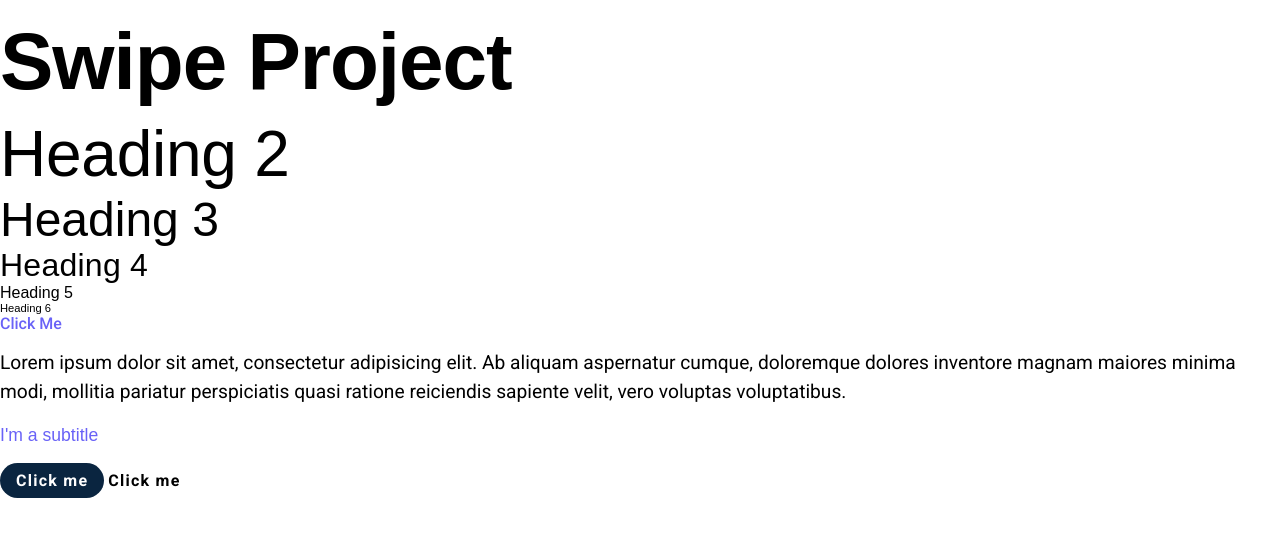
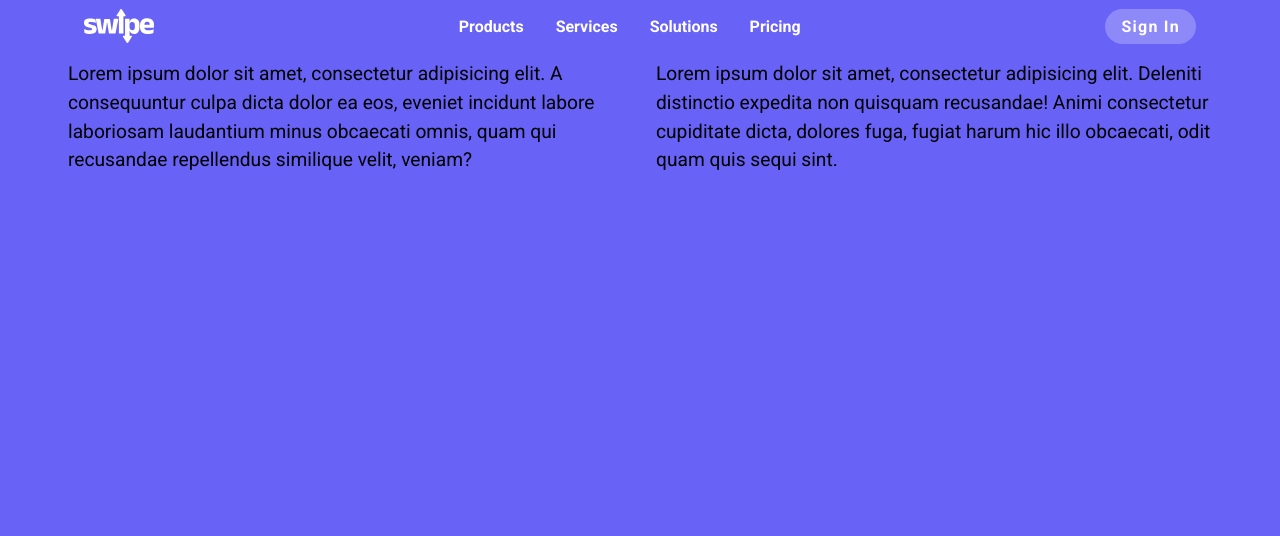
Before and after one commit to ShijuPJohn/swipe-html-demo1, a plain HTML site: page index.html in a window 1280 px wide. Drawn offline with Linux system fonts and the light colour scheme; a web font is replaced by a local one.

Commit message:
start adding two column layout

```diff
--- a/index.html
+++ b/index.html
@@ -9,17 +9,50 @@
     <title>Swipe</title>
 </head>
 <body>
-<h1>Swipe Project</h1>
-<h2>Heading 2</h2>
-<h3>Heading 3</h3>
-<h4>Heading 4</h4>
-<h5>Heading 5</h5>
-<h6>Heading 6</h6>
-<a href="#">Click Me</a>
-<p>Lorem ipsum dolor sit amet, consectetur adipisicing elit. Ab aliquam aspernatur cumque, doloremque dolores inventore magnam maiores minima modi, mollitia pariatur perspiciatis quasi ratione reiciendis sapiente velit, vero voluptas voluptatibus.</p>
-<p class="subtitle">I'm a subtitle</p>
-<button class="btn primary-btn">Click me</button>
-<button class="btn secondary-btn">Click me</button>
+<nav class="navbar">
+    <img src="assets/logo-white.svg" alt="Swipe, inc" class="logo">
+    <ul class="menu">
+        <li><a href="#">Products</a></li>
+        <li><a href="#">Services</a></li>
+        <li><a href="#">Solutions</a></li>
+        <li><a href="#">Pricing</a></li>
+        <li></li>
+    </ul>
+    <button class="btn primary-btn btn-navbar">Sign In</button>
+</nav>
+<div class="section-container">
+    <div class="two-column">
+        <div class="col-left">
+            <p>Lorem ipsum dolor sit amet, consectetur adipisicing elit. A consequuntur culpa dicta dolor ea eos,
+                eveniet incidunt labore laboriosam laudantium minus obcaecati omnis, quam qui recusandae repellendus
+                similique velit, veniam?</p>
+        </div>
+        <div class="col-right">
+            <p>Lorem ipsum dolor sit amet, consectetur adipisicing elit. Deleniti distinctio expedita non quisquam
+                recusandae! Animi consectetur cupiditate dicta, dolores fuga, fugiat harum hic illo obcaecati, odit quam
+                quis sequi sint.</p>
+        </div>
+    </div>
+</div>
+<!--<h1>Swipe Project</h1>-->
+<!--<h2>Heading 2</h2>-->
+<!--<h3>Heading 3</h3>-->
+<!--<h4>Heading 4</h4>-->
+<!--<h5>Heading 5</h5>-->
+<!--<h6>Heading 6</h6>-->
+<!--<a href="#">Click Me</a>-->
+<!--<p>Lorem ipsum dolor sit amet, consectetur adipisicing elit. Ab aliquam aspernatur cumque, doloremque dolores inventore magnam maiores minima modi, mollitia pariatur perspiciatis quasi ratione reiciendis sapiente velit, vero voluptas voluptatibus.</p>-->
+<!--<p class="subtitle">I'm a subtitle</p>-->
+<!--<button class="btn primary-btn">Click me</button>-->
+<!--<button class="btn secondary-btn">Click me</button>-->
+<!--<button class="btn primary-btn btn-arrow">-->
+<!--    Click me-->
+<!--    <img src="assets/arrow-right-light.svg" alt="">-->
+<!--</button>-->
+<!--<button class="btn secondary-btn btn-arrow">-->
+<!--    Click me-->
+<!--    <img src="assets/arrow-right-dark.svg" alt="">-->
+<!--</button>-->
 <script src="script.js"></script>
 </body>
 </html>
--- a/style.css
+++ b/style.css
@@ -47,6 +47,7 @@ body {
     --spacing-md: 1rem;
     --spacing-lg: 2rem;
     --spacing-xl: 3rem;
+    --standard-width:71.5rem;
 
 }
 
@@ -54,6 +55,11 @@ body {
     font-family: var(--body-font);
     color: var(--clr-text-dark);
     padding: var(--spacing-sm) 0;
+    background-color: var(--clr-purple1);
+    display: flex;
+    flex-direction: column;
+    justify-content: center;
+    align-items: center;
 }
 
 h1 {
@@ -165,9 +171,12 @@ p {
     cursor: pointer;
 }
 
-.primary-btn-arrow {
+.btn-arrow {
+    display: flex;
+    justify-content: center;
+    align-items: center;
+}
 
-}
 
 .secondary-btn {
     background: transparent;
@@ -179,3 +188,58 @@ p {
     cursor: pointer;
     opacity: .75;
 }
+.btn-arrow img{
+    transition: .25s ease;
+}
+.btn-arrow:hover img{
+    transform: translateX(3px);
+}
+/*NAVBAR*/
+.navbar{
+    display: flex;
+    align-items: center;
+    justify-content: space-between;
+    width: 100%;
+    max-width: var(--standard-width);
+    padding: 0 var(--spacing-md);
+}
+.btn-navbar{
+background-color: rgba(250, 250, 250,.25);
+}
+.btn-navbar:hover{
+    background-color: rgba(250, 250, 250,.5);
+}
+.menu{
+    list-style: none;
+    display: flex;
+    justify-content: center;
+    align-items: center;
+}
+.menu a{
+    color: var(--clr-text-light);
+    margin: 0 var(--spacing-md);
+    font-weight: bold;
+
+}
+.menu a:hover{
+    text-decoration: underline;
+}
+.section-container{
+    width: 100%;
+    max-width: var(--standard-width);
+}
+.two-column{
+    width: 100%;
+    display: flex;
+    flex-direction: row;
+    justify-content: center;
+    align-items: flex-start;
+}
+.two-column > .col-left{
+    width: 50%;
+    padding: 0 var(--spacing-md) 0 0;
+}
+.two-column > .col-right{
+    width: 50%;
+    padding: 0 0 0 var(--spacing-md);
+}
```
